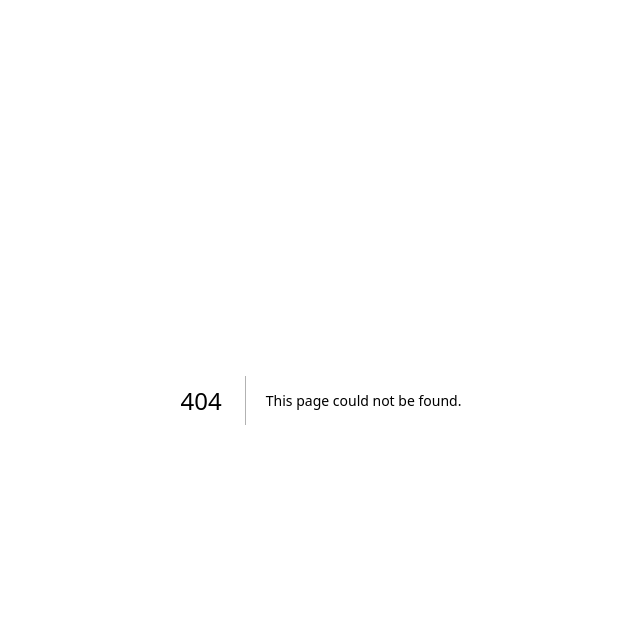
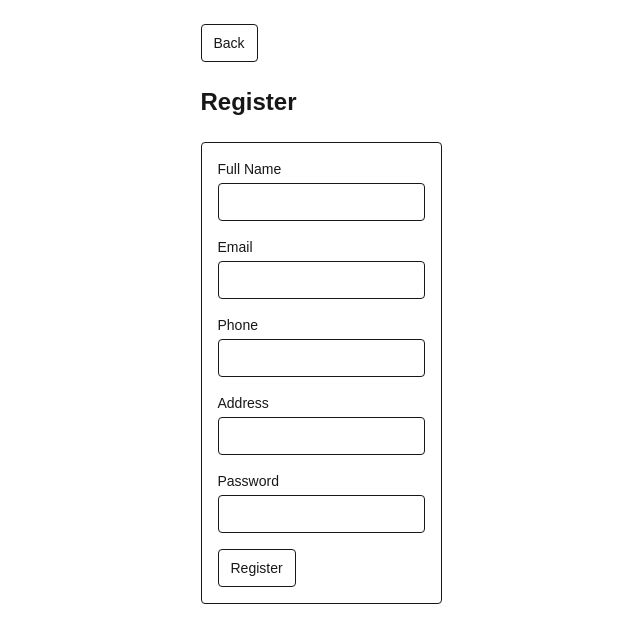
Before and after one commit to sadatnuman/Solix-Clothing-Brand, a Next.js app in the folder solix-frontend/: page /register in a window 1280 px wide. Before the commit this address had no page. Shown: the top 642 px of the page, without its empty margins (319-959 px from the left). Built offline with nearby package versions, Linux system fonts and the light colour scheme.

Commit message:
Add authentication and profile pages to frontend

```diff
--- /dev/null
+++ b/solix-frontend/src/app/lib/auth.js
@@ -0,0 +1,35 @@
+const TOKEN_KEY = "solix_access_token";
+
+export function saveToken(token) {
+  if (typeof window !== "undefined") {
+    localStorage.setItem(TOKEN_KEY, token);
+  }
+}
+
+export function getToken() {
+  if (typeof window !== "undefined") {
+    return localStorage.getItem(TOKEN_KEY);
+  }
+
+  return null;
+}
+
+export function removeToken() {
+  if (typeof window !== "undefined") {
+    localStorage.removeItem(TOKEN_KEY);
+  }
+}
+
+export function getAuthConfig() {
+  const token = getToken();
+
+  if (!token) {
+    return {};
+  }
+
+  return {
+    headers: {
+      Authorization: `Bearer ${token}`,
+    },
+  };
+}
--- /dev/null
+++ b/solix-frontend/src/app/login/page.js
@@ -0,0 +1,104 @@
+"use client";
+
+import { useEffect, useState } from "react";
+import { useRouter } from "next/navigation";
+import api from "../lib/api";
+import { getToken, saveToken } from "../lib/auth";
+
+export default function LoginPage() {
+  const [formData, setFormData] = useState({
+    email: "",
+    password: "",
+  });
+  const [loading, setLoading] = useState(false);
+  const [error, setError] = useState("");
+
+  const router = useRouter();
+
+  useEffect(() => {
+    const token = getToken();
+
+    if (token) {
+      router.push("/profile");
+    }
+  }, [router]);
+
+  const handleChange = (event) => {
+    const { name, value } = event.target;
+
+    setFormData((prev) => ({
+      ...prev,
+      [name]: value,
+    }));
+  };
+
+  const handleSubmit = async (event) => {
+    event.preventDefault();
+    setLoading(true);
+    setError("");
+
+    try {
+      const response = await api.post("/auth/login", formData);
+      saveToken(response.data.access_token);
+      router.push("/profile");
+    } catch (err) {
+      const message = err.response?.data?.message;
+
+      if (Array.isArray(message)) {
+        setError(message[0]);
+      } else {
+        setError(message || "Login failed.");
+      }
+    } finally {
+      setLoading(false);
+    }
+  };
+
+  return (
+    <main className="max-w-lg mx-auto p-6">
+      <button
+        type="button"
+        onClick={() => router.push("/")}
+        className="border rounded px-3 py-2 text-sm mb-6"
+      >
+        Back
+      </button>
+
+      <h1 className="text-2xl font-semibold mb-6">Login</h1>
+
+      <form onSubmit={handleSubmit} className="border rounded p-4 space-y-4">
+        <div>
+          <label className="block text-sm mb-1">Email</label>
+          <input
+            type="email"
+            name="email"
+            value={formData.email}
+            onChange={handleChange}
+            className="w-full border rounded px-3 py-2 text-sm"
+          />
+        </div>
+
+        <div>
+          <label className="block text-sm mb-1">Password</label>
+          <input
+            type="password"
+            name="password"
+            value={formData.password}
+            onChange={handleChange}
+            className="w-full border rounded px-3 py-2 text-sm"
+          />
+        </div>
+
+        {error && <p className="text-red-600 text-sm">{error}</p>}
+
+        <button
+          type="submit"
+          disabled={loading}
+          className="border rounded px-3 py-2 text-sm"
+        >
+          {loading ? "Logging in..." : "Login"}
+        </button>
+      </form>
+    </main>
+  );
+}
--- a/solix-frontend/src/app/page.js
+++ b/solix-frontend/src/app/page.js
@@ -33,13 +33,39 @@ export default function Home() {
         Product data is coming from the NestJS backend.
       </p>
 
+      <div className="flex flex-wrap gap-3 mb-6">
         <button
           type="button"
           onClick={() => router.push("/categories")}
-        className="border rounded px-3 py-2 text-sm mb-6"
+          className="border rounded px-3 py-2 text-sm"
         >
           Browse Categories
         </button>
+
+        <button
+          type="button"
+          onClick={() => router.push("/register")}
+          className="border rounded px-3 py-2 text-sm"
+        >
+          Register
+        </button>
+
+        <button
+          type="button"
+          onClick={() => router.push("/login")}
+          className="border rounded px-3 py-2 text-sm"
+        >
+          Login
+        </button>
+
+        <button
+          type="button"
+          onClick={() => router.push("/profile")}
+          className="border rounded px-3 py-2 text-sm"
+        >
+          My Profile
+        </button>
+      </div>
 
       {loading && <p>Loading products...</p>}
       {error && <p className="text-red-600">{error}</p>}
--- /dev/null
+++ b/solix-frontend/src/app/profile/page.js
@@ -0,0 +1,105 @@
+"use client";
+
+import { useEffect, useState } from "react";
+import { useRouter } from "next/navigation";
+import api from "../lib/api";
+import { getAuthConfig, getToken, removeToken } from "../lib/auth";
+
+export default function ProfilePage() {
+  const [profile, setProfile] = useState(null);
+  const [loading, setLoading] = useState(true);
+  const [error, setError] = useState("");
+
+  const router = useRouter();
+
+  useEffect(() => {
+    const token = getToken();
+
+    if (!token) {
+      router.push("/login");
+      return;
+    }
+
+    const fetchProfile = async () => {
+      try {
+        const response = await api.get("/auth/me", getAuthConfig());
+        setProfile(response.data.data);
+      } catch (err) {
+        removeToken();
+
+        const message = err.response?.data?.message;
+
+        if (Array.isArray(message)) {
+          setError(message[0]);
+        } else {
+          setError(message || "Failed to load profile.");
+        }
+      } finally {
+        setLoading(false);
+      }
+    };
+
+    fetchProfile();
+  }, [router]);
+
+  const handleLogout = () => {
+    removeToken();
+    router.push("/login");
+  };
+
+  return (
+    <main className="max-w-3xl mx-auto p-6">
+      <div className="flex gap-3 mb-6">
+        <button
+          type="button"
+          onClick={() => router.push("/")}
+          className="border rounded px-3 py-2 text-sm"
+        >
+          Home
+        </button>
+
+        <button
+          type="button"
+          onClick={handleLogout}
+          className="border rounded px-3 py-2 text-sm"
+        >
+          Logout
+        </button>
+      </div>
+
+      <h1 className="text-2xl font-semibold mb-6">My Profile</h1>
+
+      {loading && <p>Loading profile...</p>}
+      {error && <p className="text-red-600">{error}</p>}
+
+      {!loading && !error && profile && (
+        <div className="border rounded p-4 space-y-3">
+          <p className="text-sm">
+            <span className="font-medium">Full Name:</span> {profile.fullName}
+          </p>
+
+          <p className="text-sm">
+            <span className="font-medium">Email:</span> {profile.email}
+          </p>
+
+          <p className="text-sm">
+            <span className="font-medium">Phone:</span> {profile.phone}
+          </p>
+
+          <p className="text-sm">
+            <span className="font-medium">Address:</span> {profile.address}
+          </p>
+
+          <p className="text-sm">
+            <span className="font-medium">Role:</span> {profile.role}
+          </p>
+
+          <p className="text-sm">
+            <span className="font-medium">Active:</span>{" "}
+            {profile.isActive ? "Yes" : "No"}
+          </p>
+        </div>
+      )}
+    </main>
+  );
+}
--- /dev/null
+++ b/solix-frontend/src/app/register/page.js
@@ -0,0 +1,139 @@
+"use client";
+
+import { useEffect, useState } from "react";
+import { useRouter } from "next/navigation";
+import api from "../lib/api";
+import { getToken } from "../lib/auth";
+
+export default function RegisterPage() {
+  const [formData, setFormData] = useState({
+    fullName: "",
+    email: "",
+    phone: "",
+    address: "",
+    password: "",
+  });
+  const [loading, setLoading] = useState(false);
+  const [error, setError] = useState("");
+
+  const router = useRouter();
+
+  useEffect(() => {
+    const token = getToken();
+
+    if (token) {
+      router.push("/profile");
+    }
+  }, [router]);
+
+  const handleChange = (event) => {
+    const { name, value } = event.target;
+
+    setFormData((prev) => ({
+      ...prev,
+      [name]: value,
+    }));
+  };
+
+  const handleSubmit = async (event) => {
+    event.preventDefault();
+    setLoading(true);
+    setError("");
+
+    try {
+      await api.post("/auth/register", formData);
+      router.push("/login");
+    } catch (err) {
+      const message = err.response?.data?.message;
+
+      if (Array.isArray(message)) {
+        setError(message[0]);
+      } else {
+        setError(message || "Registration failed.");
+      }
+    } finally {
+      setLoading(false);
+    }
+  };
+
+  return (
+    <main className="max-w-lg mx-auto p-6">
+      <button
+        type="button"
+        onClick={() => router.push("/")}
+        className="border rounded px-3 py-2 text-sm mb-6"
+      >
+        Back
+      </button>
+
+      <h1 className="text-2xl font-semibold mb-6">Register</h1>
+
+      <form onSubmit={handleSubmit} className="border rounded p-4 space-y-4">
+        <div>
+          <label className="block text-sm mb-1">Full Name</label>
+          <input
+            type="text"
+            name="fullName"
+            value={formData.fullName}
+            onChange={handleChange}
+            className="w-full border rounded px-3 py-2 text-sm"
+          />
+        </div>
+
+        <div>
+          <label className="block text-sm mb-1">Email</label>
+          <input
+            type="email"
+            name="email"
+            value={formData.email}
+            onChange={handleChange}
+            className="w-full border rounded px-3 py-2 text-sm"
+          />
+        </div>
+
+        <div>
+          <label className="block text-sm mb-1">Phone</label>
+          <input
+            type="text"
+            name="phone"
+            value={formData.phone}
+            onChange={handleChange}
+            className="w-full border rounded px-3 py-2 text-sm"
+          />
+        </div>
+
+        <div>
+          <label className="block text-sm mb-1">Address</label>
+          <input
+            type="text"
+            name="address"
+            value={formData.address}
+            onChange={handleChange}
+            className="w-full border rounded px-3 py-2 text-sm"
+          />
+        </div>
+
+        <div>
+          <label className="block text-sm mb-1">Password</label>
+          <input
+            type="password"
+            name="password"
+            value={formData.password}
+            onChange={handleChange}
+            className="w-full border rounded px-3 py-2 text-sm"
+          />
+        </div>
+
+        {error && <p className="text-red-600 text-sm">{error}</p>}
+
+        <button
+          type="submit"
+          disabled={loading}
+          className="border rounded px-3 py-2 text-sm"
+        >
+          {loading ? "Registering..." : "Register"}
+        </button>
+      </form>
+    </main>
+  );
+}
```
Lines whose indentation alone changed are shown as unchanged.
